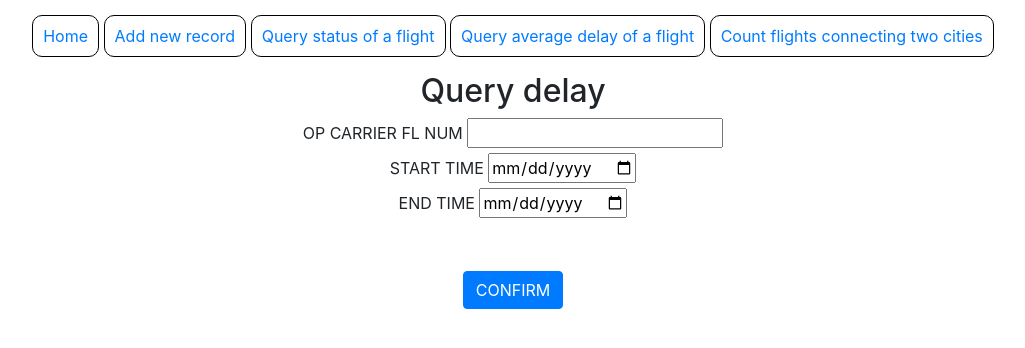
After one commit to dmoruz97/BlockchainApp, a Flask app: page /query_delay in a window 1280 px wide. The commit adds this page. Shown: the top 348 px of the page, without its empty margins (127-1152 px from the left). Run offline with Flask 2, Linux system fonts and the light colour scheme; parts of the project's set-up code (start-up, migrations or seed data) failed here and were passed over; some libraries are stand-ins or nearby versions.

Commit message:
Point 4.3 of assignment DONE

```diff
--- a/app/templates/base.html
+++ b/app/templates/base.html
@@ -21,17 +21,22 @@
                 margin: auto;
                 text-align: center;
             }
+            a {
+                border: solid 1px #000000;
+                border-radius: 10px;
+                padding: 10px;
+            }
         </style>
 
     </head>
     <body>
-        <div class="container-fluid">
-            <a href="index">Home</a>
+        <div class="container-fluid"><br>
+            <a href="{{ url_for('index') }}">Home</a>
             <a href="{{ url_for('add_record') }}">Add new record</a>
-            <a href="/query_status">Query status of a flight</a>
-            <a href="/query_delay">Query average delay of a flight</a>
+            <a href="{{ url_for('query_status') }}">Query status of a flight</a>
+            <a href="{{ url_for('query_delay') }}">Query average delay of a flight</a>
             <a href="/count_flight">Count flights connecting two cities</a>
-
+            <br><br>
             {% block content %}{% endblock %}
         </div>
     </body>
--- /dev/null
+++ b/app/templates/query_delay.html
@@ -0,0 +1,22 @@
+<!-- extend base layout -->
+{% extends "base.html" %}
+
+{% block content %}
+    <h2>{{title}}</h2>
+    <form method="post" action="/query_delay">
+        <label for="op_carrier_fl_num">OP CARRIER FL NUM</label>
+        <input type="number" name="op_carrier_fl_num" id="op_carrier_fl_num" required><br>
+
+        <label for="start_time">START TIME</label>
+        <input type="date" name="start_time" id="start_time" placeholder="yyyy-mm-dd" required><br>
+
+        <label for="end_time">END TIME</label>
+        <input type="date" name="end_time" id="end_time" placeholder="yyyy-mm-dd" required><br>
+
+        <br><br>
+        <button type="submit" class="btn btn-primary">CONFIRM</button>
+    </form>
+    <br>
+    <h4 style="color: #FF0000;">{{ delay }}</h4>
+
+{% endblock %}
--- a/app/views.py
+++ b/app/views.py
@@ -50,6 +50,7 @@ def index_old():
 
 
 # Main endpoint
+@app.route('/index', methods=['GET'])
 @app.route('/', methods=['GET'])
 def index():
     chain, length = fetch_blockchain()
@@ -111,6 +112,50 @@ def add_record():
         return response.text
 
 
+# Query the average delay of a flight carrier in a certain interval of time (point 4.3 of the assignment)
+@app.route('/query_delay', methods=['GET', 'POST'])
+def query_delay():
+    if request.method == 'GET':
+        if 'delay' in request.args:
+            delay = request.args.get('delay')
+        else:
+            delay = ""
+
+        return render_template('query_delay.html',
+                               title='Query delay',
+                               delay=delay)
+
+    if request.method == 'POST':
+        carrier = request.form.get("op_carrier_fl_num")
+        start_time = request.form.get("start_time")
+        end_time = request.form.get("end_time")
+
+        copy_chain_address = "{}/chain".format(CONNECTED_NODE_ADDRESS)
+        response = requests.get(copy_chain_address)
+        blockchain = response.json()
+
+        count: int = 0
+        total_delay = 0
+
+        for block in blockchain['chain']:
+            for transaction in block['transactions']:
+                if (transaction['OP_CARRIER_FL_NUM'] == carrier) and (start_time <= transaction['FL_DATE'] <= end_time):
+                    if transaction["ARR_DELAY"] > 0:    # There are also ARR_DELAY negative (flight arrived in advance)
+                        count = count+1
+                        total_delay = total_delay + transaction["ARR_DELAY"]    # Considered only the arrival delay
+
+        if count != 0:
+            average_delay = total_delay/count
+            info = 'Average delay: {} seconds'.format(average_delay)
+        else:
+            info = 'No matches!'
+
+        params = {'delay': info}
+        response = requests.get('http://127.0.0.1:5000/query_delay', params=params)
+
+        return response.text
+
+
 # Route for query status (point 4.2 of the assignment)
 @app.route('/query_status', methods=['GET'])
 def query_status():
@@ -152,7 +197,6 @@ def get_status_from_airline_and_date():
         return "null"
 
 
-
 # Endpoint to create a new transaction via our application
 @app.route('/submit', methods=['POST'])
 def submit_textarea():
--- a/node_server.py
+++ b/node_server.py
@@ -186,7 +186,6 @@ def new_transaction():
                        "ORIGIN_AIRPORT_ID", "ORIGIN", "ORIGIN_CITY_NAME", "ORIGIN_STATE_NM", "DEST_AIRPORT_ID", "DEST",
                        "DEST_CITY_NAME", "DEST_STATE_NM", "DEP_TIME", "DEP_DELAY", "ARR_TIME", "ARR_DELAY", "CANCELLED",
                        "AIR_TIME"]
-    print(tx_data)
 
     for field in required_fields:
         if not tx_data.get(field):
```
Also changed, not shown: app/templates/add_record.html (+11 -11 lines).
